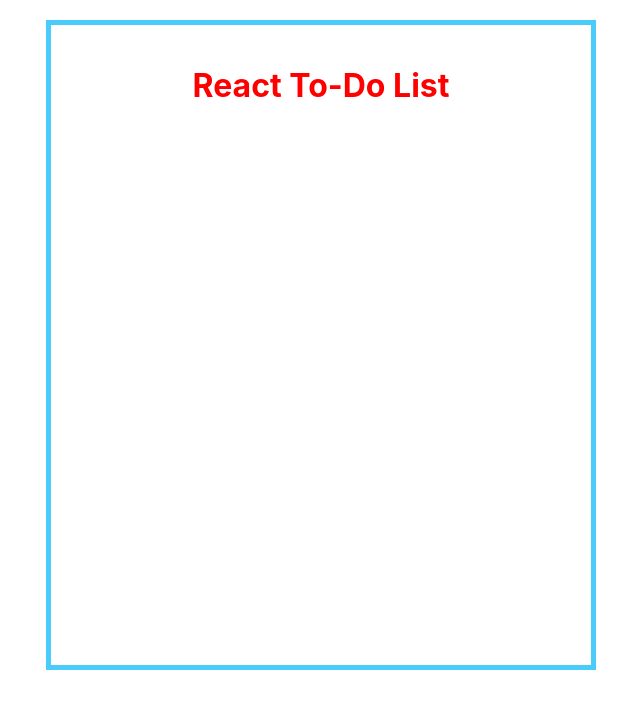
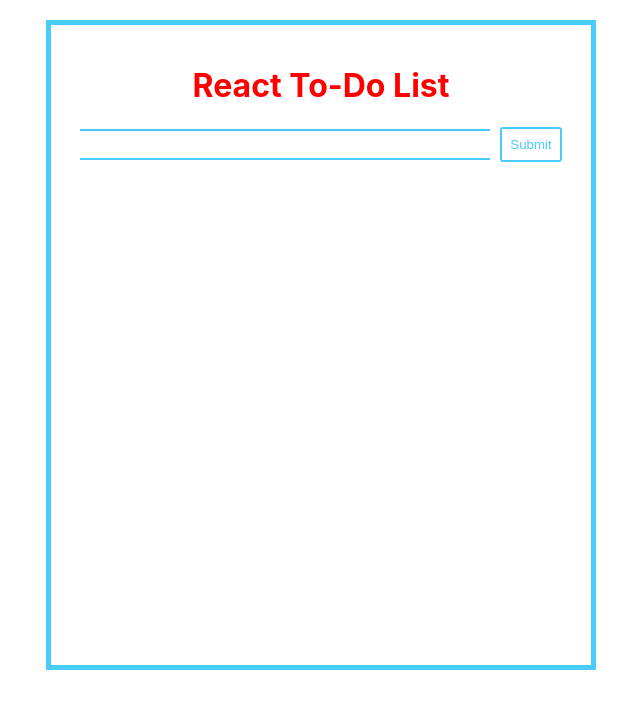
Before and after one commit to marcinzelaskopl/react-todo-app, a React (Create React App) app: page / in a window 1280 px wide. Shown: the top 708 px of the page, without its empty margins (319-959 px from the left). Built offline with nearby package versions, Linux system fonts and the light colour scheme.

Commit message:
style for buttons and input

```diff
--- a/src/App.js
+++ b/src/App.js
@@ -1,6 +1,7 @@
 import React, { Component } from 'react';
 import './App.css';
 import Header from "./Components/Header";
+import ToDoInput from "./Components/ToDoInput";
 
 class App extends Component {
   render() {
@@ -8,6 +9,7 @@ class App extends Component {
       <div className="App">
         <div className="todo-wrapper">
           <Header/>
+          <ToDoInput/>
         </div>
       </div>
     );
--- /dev/null
+++ b/src/Components/ToDoInput.css
@@ -0,0 +1,31 @@
+.btn {
+    outline: none;
+    box-shadow: none;
+    border-width: 2px;
+    border-radius: 3px;
+    border-style: solid;
+    padding: 8px;
+}
+
+.btn-main {
+    color: rgba(73, 204, 249, 1);
+    border-color: rgba(73, 204, 249, 1);
+    background-color: transparent;
+}
+
+input {
+    width: 80%;
+    border: none;
+    border-top: 2px solid rgba(73, 204, 249, 1);
+    border-bottom: 2px solid rgba(73, 204, 249, 1);
+    margin-right: 10px;
+    padding: 5px;
+    line-height: 17px;
+}
+
+input:focus {
+    outline: none;
+    border: none;
+    border-top: 2px solid rgba(73, 204, 249, 1);
+    border-bottom: 2px solid rgba(73, 204, 249, 1);
+}
--- a/src/Components/todoInput.jsx
+++ b/src/Components/ToDoInput.jsx
@@ -1,12 +1,12 @@
 import React, { Component } from 'react';
-import './todoInput.css'
+import './ToDoInput.css'
 
-class todoInput extends Component {
+class ToDoInput extends Component {
     constructor(props){
         super(props);
 
         this.state = {
-
+            value: 'test',
         }
     }
 
@@ -27,4 +27,5 @@ class todoInput extends Component {
     }
 }
 
-export default todoInput
+
+export default ToDoInput
```
Also changed, not shown: src/Components/todoInput.css (deleted).
